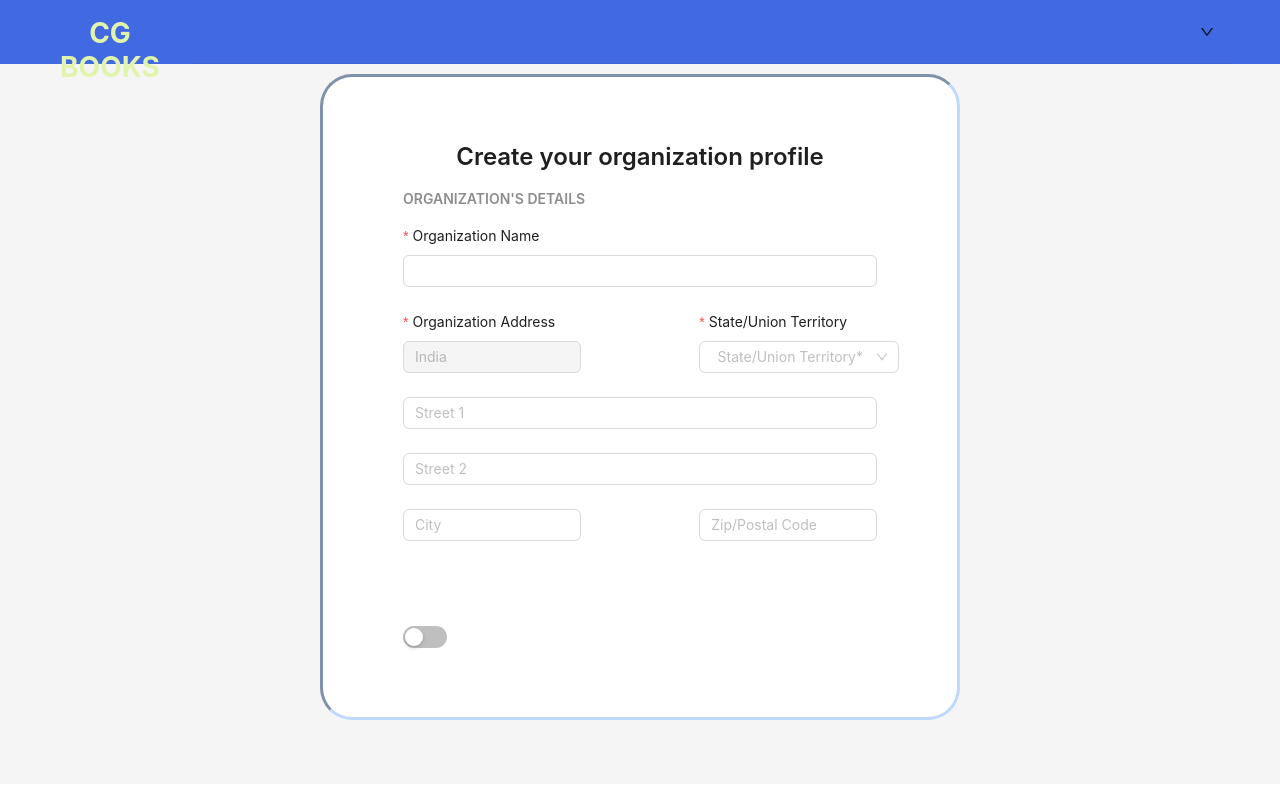
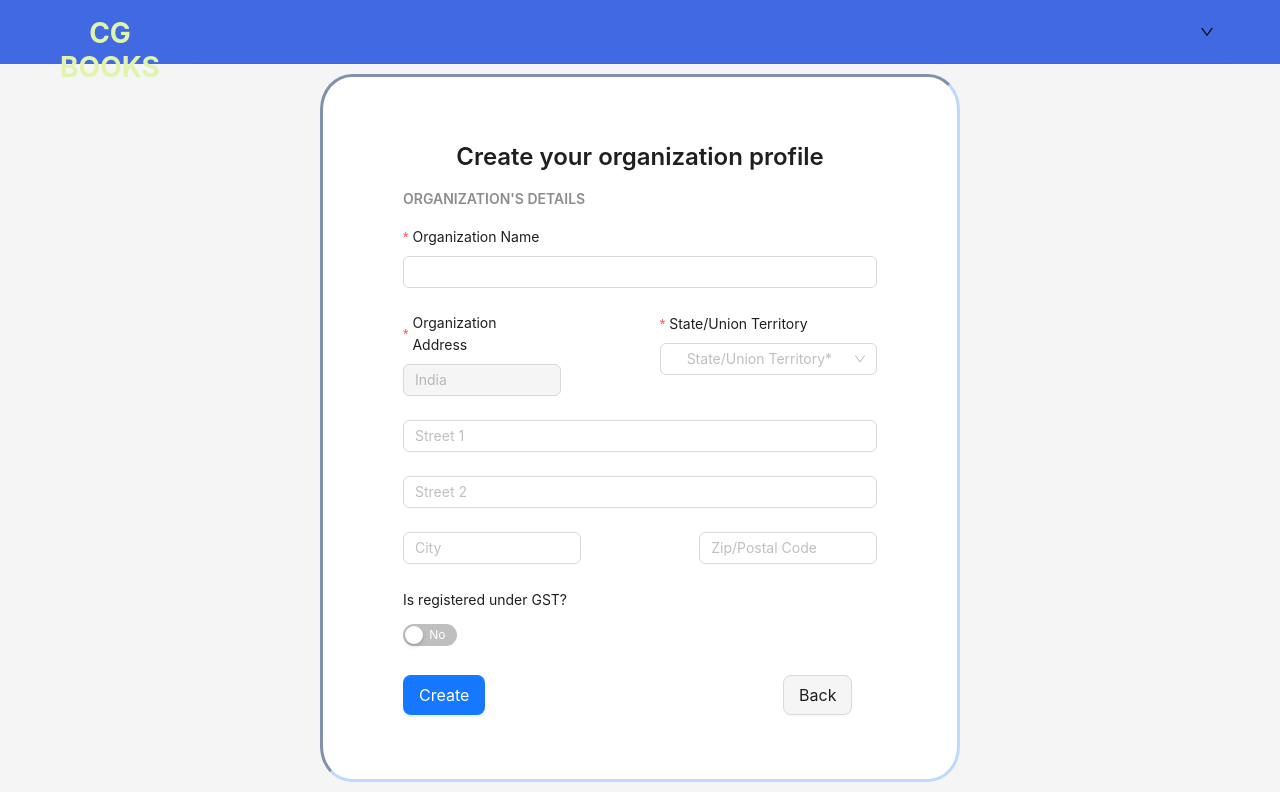
Before and after one commit to ramkumar-ark/CG_Books, a React (Create React App) app in the folder front_end/: page /app/createorg in a window 1280 px wide. Built offline with nearby package versions, Linux system fonts and the light colour scheme.

Commit message:
CreateOrganization Component Updated

```diff
--- a/front_end/src/components/createOrganization/CreateOrganization.js
+++ b/front_end/src/components/createOrganization/CreateOrganization.js
@@ -1,19 +1,21 @@
-import {Col, Row, Form, Input, Switch, Typography} from "antd";
+import {Col, Row, Form, Input, Switch, Typography, Button, Space} from "antd";
+import { useState } from "react";
 import StateSelector from "./StateSelector";
 
 const {Title, Text} = Typography;
 
 export default function(){
     const [form] = Form.useForm();
+    const [isGstEnabled, setIsGstEnabled] = useState(false);
     return (
         <Form
             form={form}
             name="register"
             layout="vertical"
             labelAlign="left"
-            labelWrap={false}
+            labelWrap={true}
             colon={false}
-            onFinish={() => {}}
+            onFinish={(values) => {console.log(values)}}
             style={{
                 maxWidth: "50%",
                 margin: "10px auto",
@@ -34,13 +36,14 @@ export default function(){
                 ]}
                 required={true}
             >
-                <Input/>
+                <Input.TextArea autoSize />
             </Form.Item>
             <Row>
-            <Col span={9}>
+            <Col lg={{span:8}} sm={{span:24}}>
                 <Form.Item
                     name="country"
                     label="Organization Address"
+                    labelWrap={false}
                     initialValue="India"
                     required={true}
                 >
@@ -48,19 +51,22 @@ export default function(){
                 </Form.Item>
             </Col>
 
-            <Col span={9} offset={6}>
+            <Col lg={{span:11, offset:5}} sm={{span:24, offset:0}}>
                 <Form.Item
                     name="state"
                     label="State/Union Territory"
                     required={true}
                 >
-                    <StateSelector/>
+                    <StateSelector onChange={(value) => {
+                        form.setFieldValue({state: value});
+                        console.log(value);
+                        }}/>
                 </Form.Item>
             </Col>
             </Row>
 
             <Form.Item name="street1">
-                <Input placeholder="Street 1"/>
+                <Input placeholder="Street 1" autoSize />
             </Form.Item>
 
             <Form.Item name="street2">
@@ -68,25 +74,50 @@ export default function(){
             </Form.Item>
 
             <Row>
-                <Col span={9}>
+                <Col md={{span:9}} >
                     <Form.Item name="city">
                         <Input placeholder="City"/>
                     </Form.Item>
                 </Col>
-                <Col span={9} offset={6}>
+                <Col md={{span:9, offset:6}}>
                     <Form.Item name="pinCode">
                         <Input placeholder="Zip/Postal Code"/>
                     </Form.Item>
                 </Col>
             </Row>
-
+            <Row>
+                <Col md={10} span={24}>
+                    <Form.Item
+                        name="isGst"
+                        label="Is registered under GST?"
+                        valuePropName="checked"
+                    >
+                        <Switch checkedChildren="Yes" unCheckedChildren="No" onChange={checked => setIsGstEnabled(checked)}/>
+                    </Form.Item>
+                </Col>
+                <Col lg={{span:10, offset:4}}>
+                    <Form.Item
+                        name="gstin"
+                        label="Enter your GSTIN"
+                        required={true}
+                        hidden={!isGstEnabled}
+                    >
+                        <Input style={{minWidth:150}}/>
+                    </Form.Item>
+                </Col>
+            </Row>
+            <Row justify="space-between">
+                <Col md={4} span={24}>
                     <Form.Item>
-
+                        <Button type="primary" size="large" htmlType="submit">Create</Button>
                     </Form.Item>
-            <Form.Item name="isGst" valuePropName="checked">
-                <Switch/>
+                </Col>
+                <Col md={6} span={24}>
+                    <Form.Item>
+                        <Button size="large" style={{backgroundColor: "#f5f5f5"}}>Back</Button>
                     </Form.Item>
-
+                </Col>
+            </Row>
         </Form>
     );
 }
--- a/front_end/src/components/createOrganization/StateSelector.js
+++ b/front_end/src/components/createOrganization/StateSelector.js
@@ -37,11 +37,11 @@ const stateList = [ "Andhra Pradesh",
                 "Lakshadweep",
                 "Puducherry"];
 
-const StateSelector = () => (
+const StateSelector = ({onChange}) => (
   <Select
     showSearch
     style={{
-      width: 200,
+      minWidth: 150,
     }}
     placeholder="State/Union Territory*"
     optionFilterProp="children"
@@ -49,7 +49,8 @@ const StateSelector = () => (
     filterSort={(optionA, optionB) =>
       (optionA?.label ?? '').toLowerCase().localeCompare((optionB?.label ?? '').toLowerCase())
     }
-    options={ stateList.map((e, i) => ({value: String(i + 1), label: e}))}
+    options={ stateList.map((e, i) => ({value: e, label: e}))}
+    onChange={value => onChange(value)}
   />
 );
 export default StateSelector;
```
Lines whose indentation alone changed are shown as unchanged.
